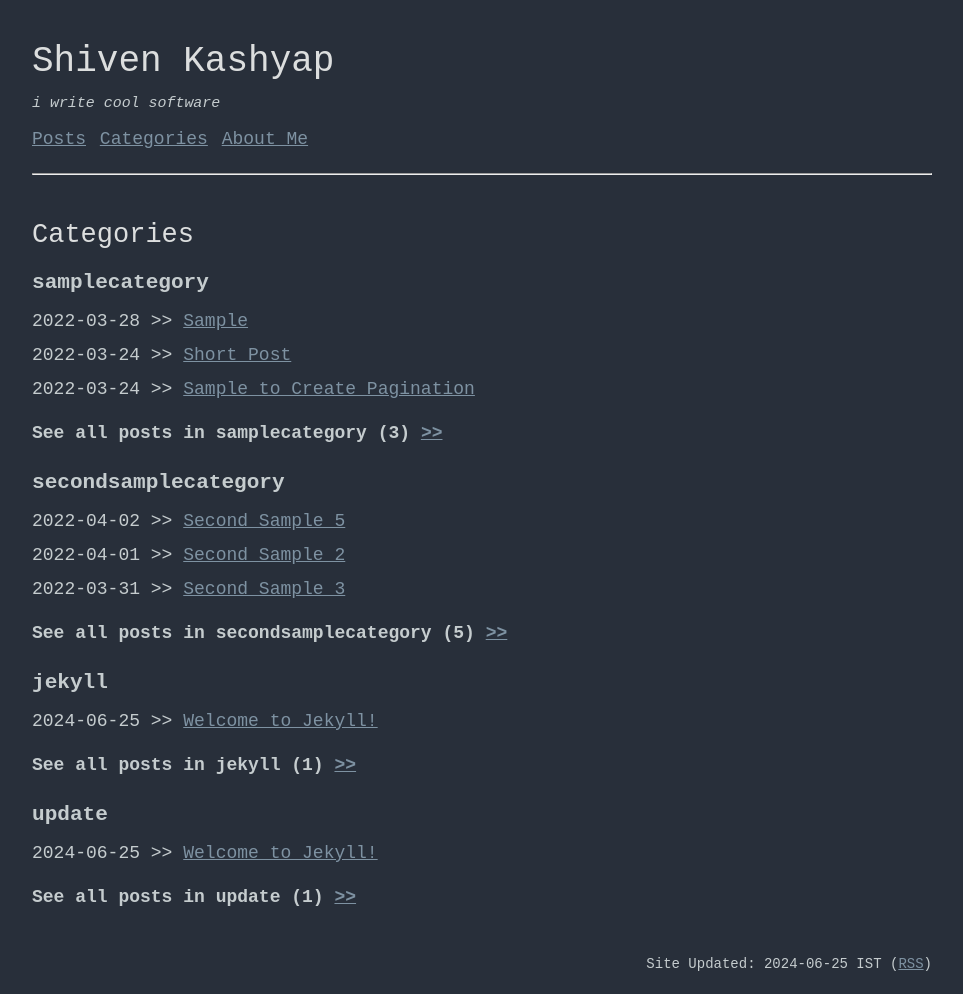
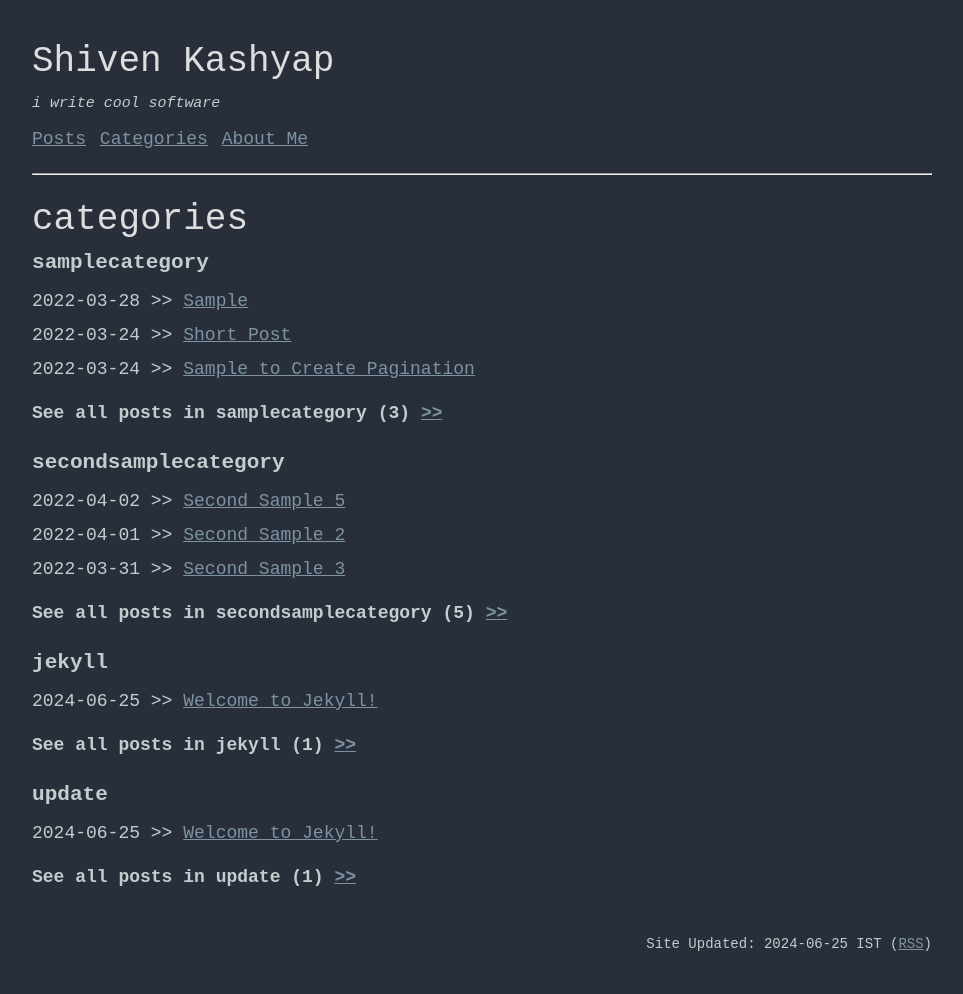
Before and after one commit to shivenkashyapp/shivenkashyapp.github.io, a Jekyll site: the page built from docs/categories/index.html, in a window 1280 px wide. Shown: the whole page, without its empty margins (158-1121 px from the left). Built offline with Jekyll 4.4.1, drawn with Linux system fonts in a browser that asks for light colours; part of the change alters nothing that is shown.

```diff
--- a/docs/categories/index.html
+++ b/docs/categories/index.html
@@ -1,9 +1,9 @@
 ---
 layout: default
-title: LightSpeed Categories
+title: Blog Categories
 ---
 
-<h2>Categories</h2>
+<h1>categories</h1>
 {% for category in site.categories %}
     <h3 class="category-header"><b>{{category | first}}</b></h3>
         {% for post in category[1] limit:3 %}
```
